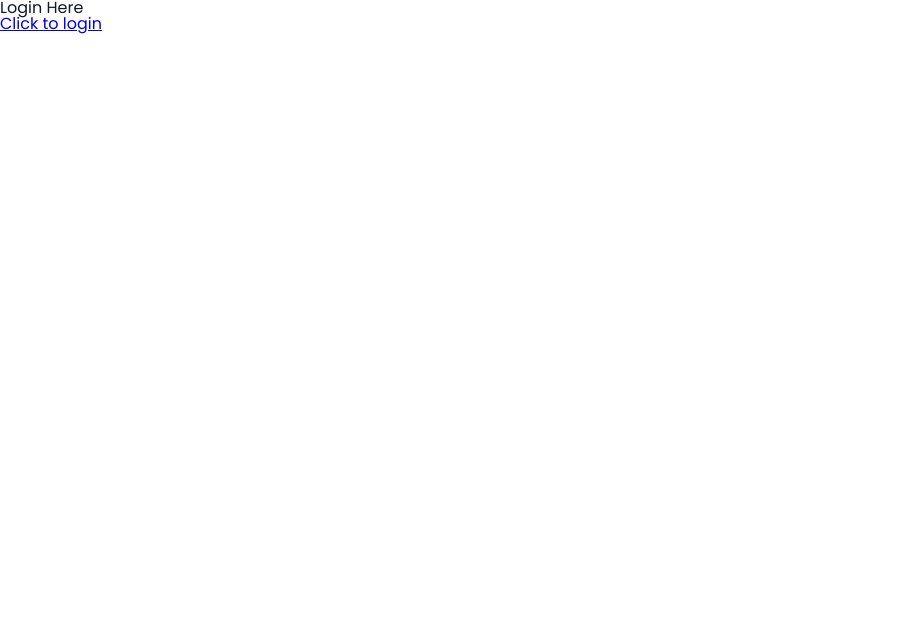
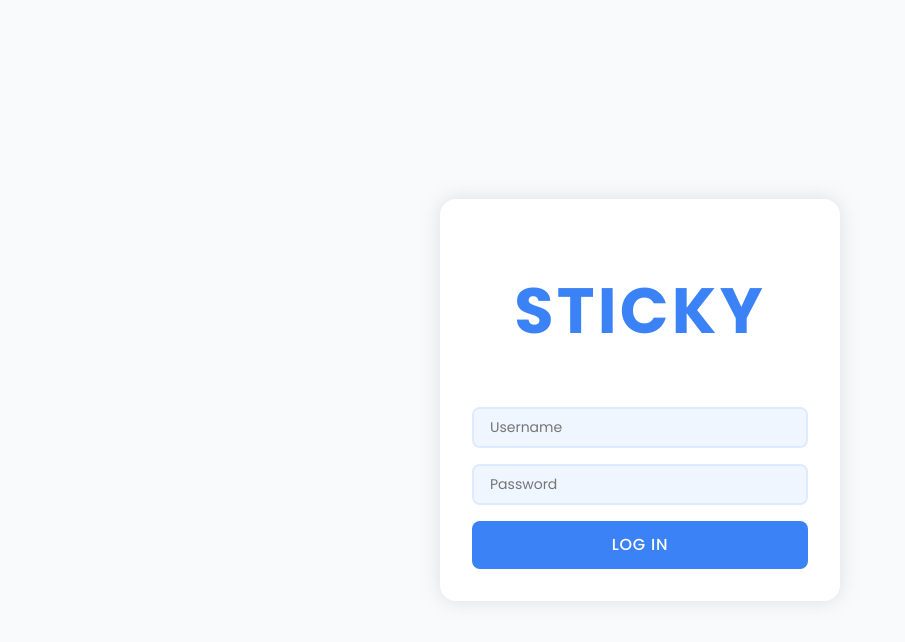
Before and after one commit to kaevupoiss/WAD_HW3, a Vue app: page /login in a window 1280 px wide. Shown: the top 642 px of the page, without its empty margins (0-905 px from the left). Built offline with nearby package versions, Linux system fonts and the light colour scheme.

Commit message:
Login view

```diff
--- a/src/components/Header.vue
+++ b/src/components/Header.vue
@@ -49,12 +49,6 @@ export default {
   }
 
   .logo {
-    cursor: pointer;
-    font-size: 2rem;
-    font-weight: 700;
-    text-transform: uppercase;
-    letter-spacing: 0.05em;
-    color: $blue500;
     margin-right: auto;
   }
 }
--- a/src/style/_typography.scss
+++ b/src/style/_typography.scss
@@ -8,3 +8,12 @@ body {
   color: $grey900;
   font-family: "Poppins", "Segoe UI", Tahoma, Geneva, Verdana, sans-serif;
 }
+
+.logo {
+  cursor: pointer;
+  font-size: 2rem;
+  font-weight: 700;
+  text-transform: uppercase;
+  letter-spacing: 0.05em;
+  color: $blue500;
+}
--- a/src/views/Login.vue
+++ b/src/views/Login.vue
@@ -1,14 +1,94 @@
 <template>
   <div class="login">
-    <h1>Login Here</h1>
-    <router-link to="/">Click to login</router-link>
+    <div class="login-card">
+      <h1 class="logo">Sticky</h1>
+      <InputText
+        class="login-input"
+        v-model="loginForm.username"
+        :placeholder="'Username'"
+      />
+      <InputText
+        class="login-input"
+        v-model="loginForm.password"
+        :placeholder="'Password'"
+      />
+      <button class="button" @click="login()">Log in</button>
+    </div>
   </div>
 </template>
 
 <script>
+import InputText from "@/components/InputText.vue";
 export default {
+  components: { InputText },
   name: "Login",
+  data: function () {
+    return {
+      loginForm: {
+        username: "",
+        password: "",
+      },
+    };
+  },
+  methods: {
+    login: function () {
+      this.$router.push({ name: "Home" });
+    },
+  },
 };
 </script>
 
-<style lang="scss"></style>
+<style lang="scss">
+.login {
+  display: flex;
+
+  width: 100%;
+  height: 100%;
+
+  background-color: $grey50;
+
+  align-items: center;
+  justify-content: center;
+}
+
+.login-card {
+  display: flex;
+  padding: 2rem;
+  width: 100%;
+  max-width: 25rem;
+  flex-direction: column;
+  background-color: $white;
+  height: max-content;
+
+  border-radius: 1rem;
+  row-gap: 1rem;
+
+  align-items: center;
+
+  box-shadow: 0 0 20px 0 rgba($color: $grey400, $alpha: 0.3);
+
+  .logo {
+    font-size: 4rem;
+    margin: 3rem 0;
+  }
+
+  .button {
+    width: 100%;
+    padding: 1rem 2rem;
+    border-radius: 0.5rem;
+    background-color: $blue500;
+    color: $white;
+    font-weight: 500;
+    letter-spacing: 0.05em;
+    text-transform: uppercase;
+
+    cursor: pointer;
+
+    transition: 0.3s background-color ease;
+
+    &:hover {
+      background-color: $blue600;
+    }
+  }
+}
+</style>
```
